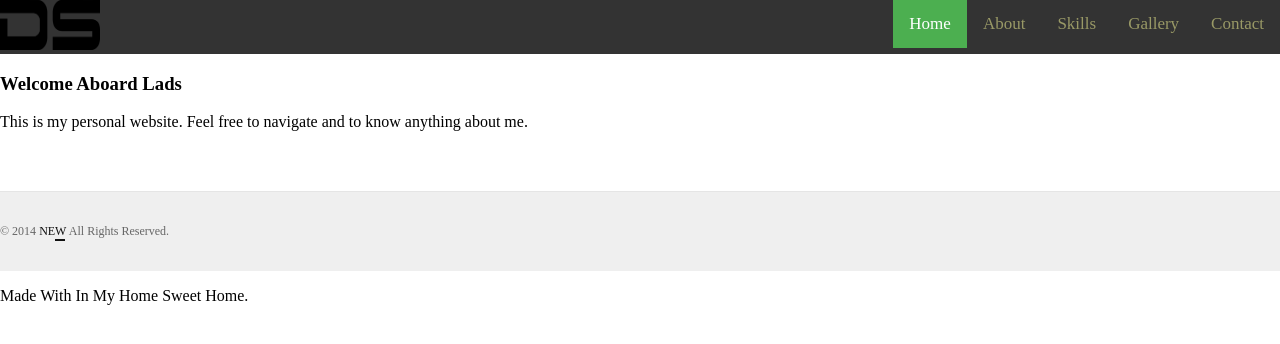
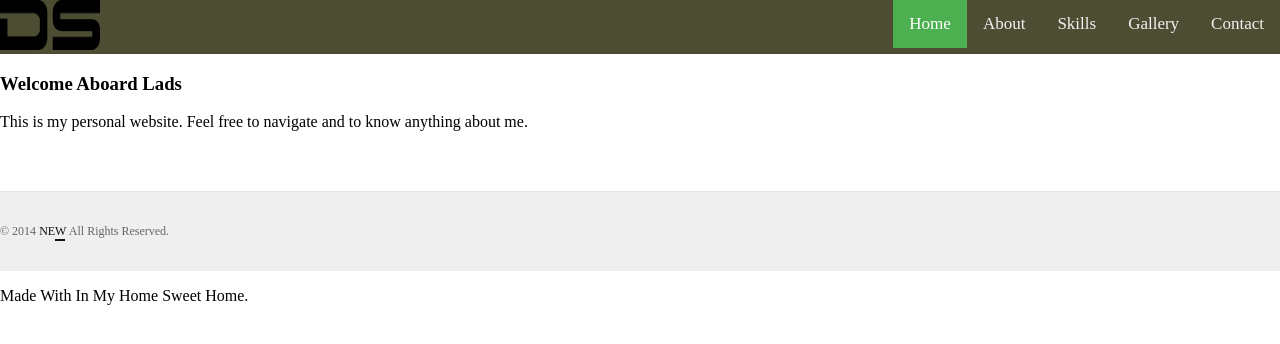
Before and after one commit to uraguide/SIAPNO_Dean_PersonalWebsite, a plain HTML site: page index.html in a window 1280 px wide. Drawn offline with Linux system fonts and the light colour scheme.

Commit message:
about and style update

```diff
--- a/styles/style.css
+++ b/styles/style.css
@@ -7,14 +7,14 @@ body, html {
 
 .topnav {
   overflow: hidden;
-  background-color: #333;
+  background-color: #4d4d33;
 
 }
 
 .topnav a {
   float: right;
   display: block;
-  color: #999966;
+  color: #f2f2f2;
   text-align: center;
   padding: 14px 16px;
   text-decoration: none;
@@ -22,7 +22,7 @@ body, html {
 }
 
 .topnav a:hover {
-  background-color: #ddd;
+  background-color: #d6d6c2;
   color: black;
 }
 
```
Also changed, not shown: about.html (+2 -0 lines).
